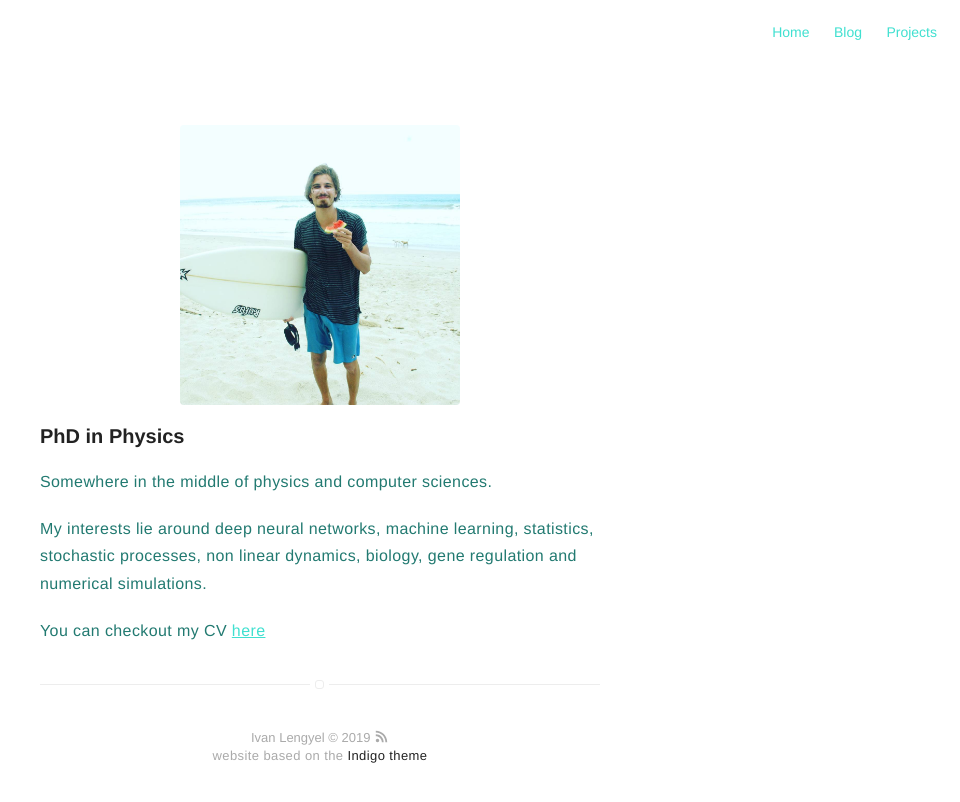
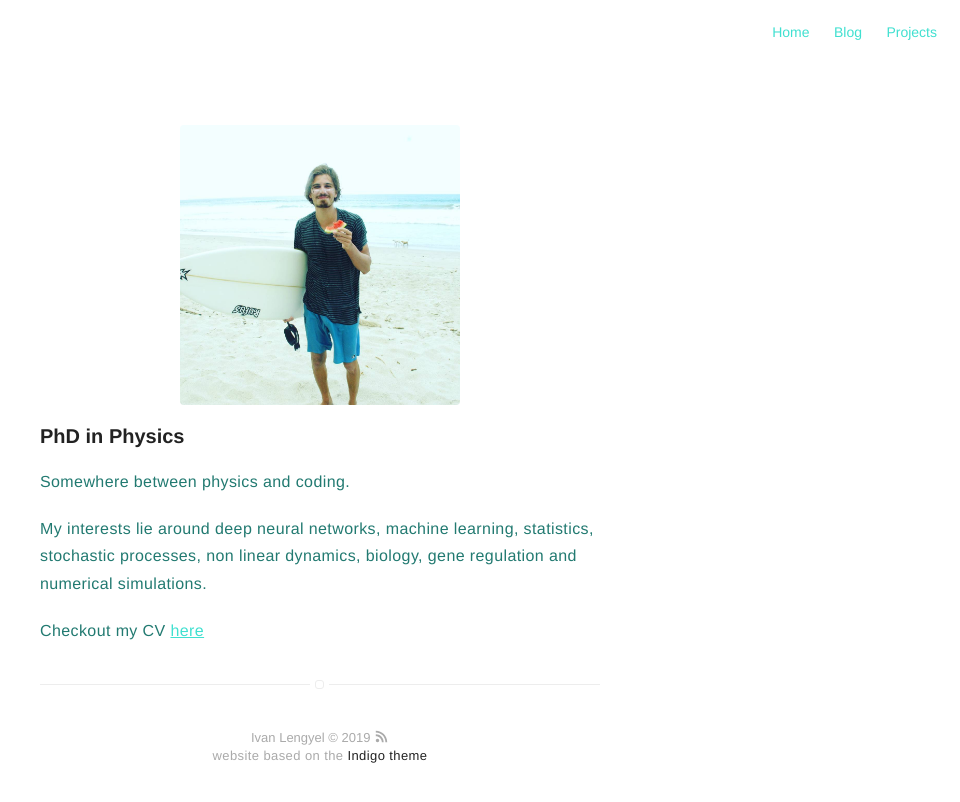
Before and after one commit to ivanlen/ivanlen.github.io, a Jekyll site: the page built from about.md, in a window 1280 px wide. Shown: the top 802 px of the page, without its empty margins (320-1280 px from the left). Built offline with Jekyll 4.4.1, drawn with Linux system fonts in a browser that asks for light colours.

Commit message:
changed description

```diff
--- a/about.md
+++ b/about.md
@@ -6,11 +6,11 @@ layout: page
 
 <h3 class="description">PhD in Physics</h3>
 
-<p>Somewhere in the middle of physics and computer sciences.</p>
+<p>Somewhere between physics and coding.</p>
 
 <p>My interests lie around deep neural networks, machine learning, statistics, stochastic processes, non linear dynamics, biology, gene regulation and numerical simulations.</p>
 
-You can checkout my CV <a href="{{ site.url }}/assets/Lengyel_CV.pdf" target="_blank">here</a>
+Checkout my CV <a href="{{ site.url }}/assets/Lengyel_CV.pdf" target="_blank">here</a>
 
 <!---
 <h2>Skills</h2>
```
